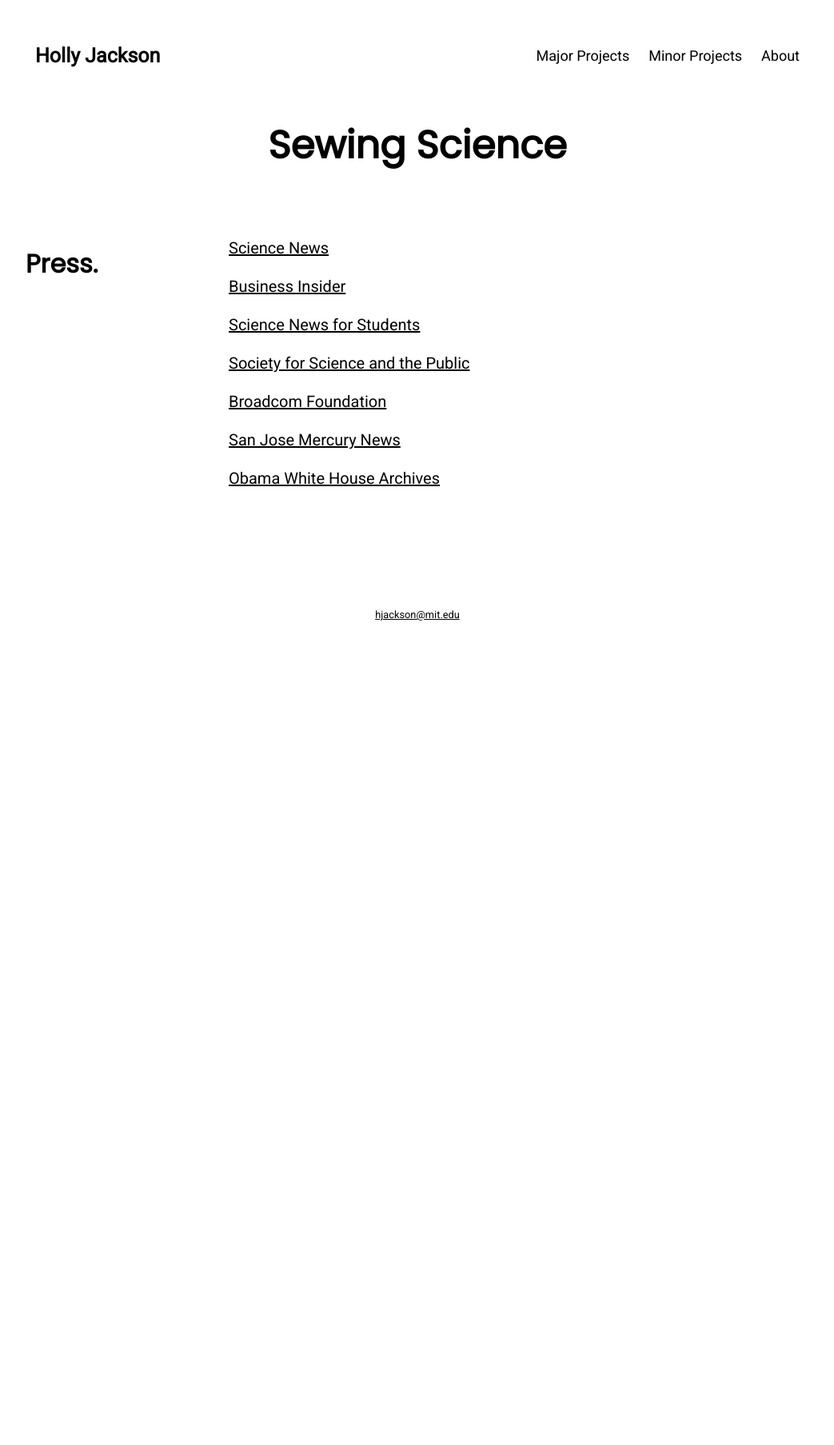
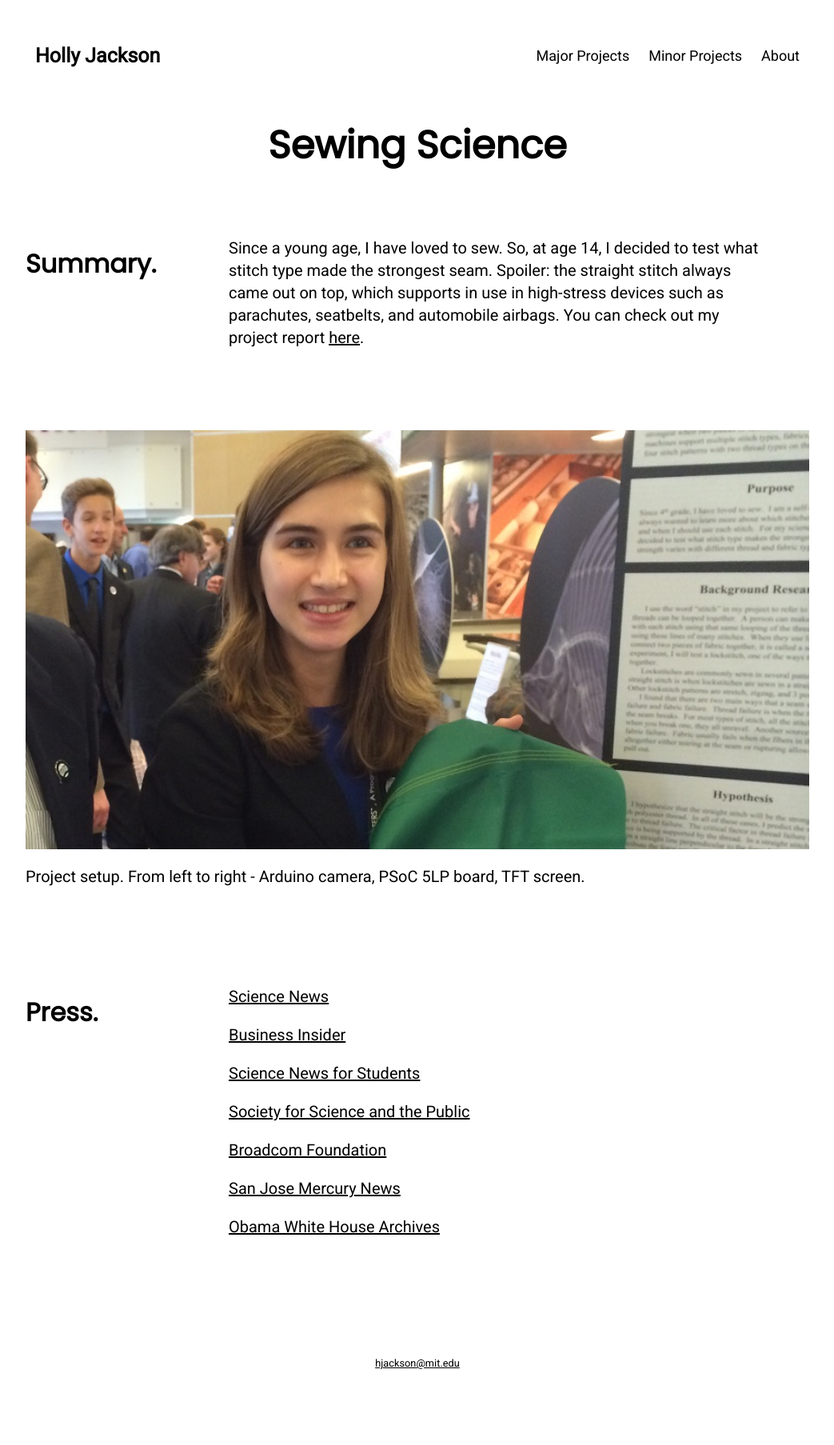
Before and after one commit to hollyjackson/hollyjackson.github.io, a Jekyll site: the page built from minor-projects/sewing-science/index.html, in a window 1280 px wide. Shown: the whole page at 80% size, without its empty margins (118-1161 px from the left). Built offline with Jekyll 4.4.1, drawn with Linux system fonts in a browser that asks for light colours; before the commit the page ends 900 px from its top, so only the background shows below that.

Commit message:
edits t blurbs

```diff
--- a/about/index.html
+++ b/about/index.html
@@ -10,5 +10,5 @@ menu: <a href="/">Major Projects</a><a href="/minor-projects">Minor Projects</a>
 
 <div class="about_container">
     <p>I’m a junior at MIT, pursuing a Bachelor’s in electrical engineering and computer science.</p>
-    <p>You can check out my resume <a class="active" href="/about/hmj_resume.pdf">here</a>.</p>
+    <p>You can check out my resume <a class="active" href="/about/hmj_resume.pdf" target="_blank">here</a>.</p>
 </div>
--- a/major-projects/topological-optimization/index.html
+++ b/major-projects/topological-optimization/index.html
@@ -37,7 +37,7 @@ menu: <a href="/">Major Projects</a><a href="/minor-projects">Minor Projects</a>
             <p style="text-align:left;"><a style="font-weight:bold;">Topological Optimization of a Cuboct Truss Structure Using a Genetic Algorithm</a><br>
             Holly Jackson<br>
             <a style="font-style:italic;">58th AIAA/ASCE/AHS/ASC Structures, Structural, Dynamics and Materials Conference, AIAA SciTech Forum and Exposition</a><br>
-            <a href="/major-projects/topological-optimization/HMJ_AIAA_2017.pdf">Conference Paper</a></p>
+            <a href="/major-projects/topological-optimization/HMJ_AIAA_2017.pdf" target="_blank">Conference Paper</a></p>
         </div>
     </div>
 </div>
--- a/minor-projects/image-processing/index.html
+++ b/minor-projects/image-processing/index.html
@@ -13,7 +13,7 @@ menu: <a href="/">Major Projects</a><a href="/minor-projects">Minor Projects</a>
     </div>
     <div class="column_grid right">
         <div class="content">
-            <p style="text-align:left;">In a final project for MIT class 6.115 (<a class="active" href="http://web.mit.edu/6.115/www/page/course-objectives.html" target="_blank">Microcomputer Project Lab</a>), I created a simple GUI to perform efficient image processing operations – such as blur, edge detection, and inversion – on images captured on the fly.  My setup includes only three parts: a PSoC 5LP board, a color TFT display with 320x240 pixel resolution, and an Arduino compatible color camera.</p>
+            <p style="text-align:left;">In Spring 2020, I took MIT class 6.115 (<a class="active" href="http://web.mit.edu/6.115/www/page/course-objectives.html" target="_blank">Microcomputer Project Lab</a>) taught by <a class="active" href="https://www.rle.mit.edu/people/directory/steven-leeb/" target="_blank">Dr. Steve Leeb</a>.  For the final project, I created a simple GUI to perform efficient image processing operations – such as blur, edge detection, and inversion – on images captured on the fly.  My setup includes only three parts: a PSoC 5LP board, a color TFT display with 320x240 pixel resolution, and an Arduino compatible color camera.</p>
             <p style="text-align:left;">Using the potentiometer and a button on the PSoC 5LP, the user can select from six menu options displayed on the TFT screen, including a "live" mode which continuously captures sequential images from the camera (rough every 0.87 seconds) and updates the TFT display until paused by a second button press.  Once she selects an image to process, she can iteratively apply image processing functions until she reaches a desired result.</p>
         </div>
     </div>
@@ -24,7 +24,8 @@ menu: <a href="/">Major Projects</a><a href="/minor-projects">Minor Projects</a>
     </div>
     <div class="column_grid right">
         <div class="content">
-            <p style="text-align:left;">My full final project report can be accessed <a class="active" href="/minor-projects/image-processing/6.115FinalProject_HMJ.pdf" target="_blank">here</a>.  Check out <a class="active" href="https://community.cypress.com/community/topics/cypress-community-blogs/cypress-university-alliance-blog/blog/2020/05/15/how-engineering-students-learn-while-sheltering-in-place" target="_blank">this blog post</a> from Cypress, the creator of PSoC, which mentions my project!</p>
+            <p style="text-align:left;">My full final project report can be accessed <a class="active" href="/minor-projects/image-processing/6.115FinalProject_HMJ.pdf" target="_blank">here</a>.</p>
+            <p style="text-align:left;">Check out <a class="active" href="https://community.cypress.com/community/topics/cypress-community-blogs/cypress-university-alliance-blog/blog/2020/05/15/how-engineering-students-learn-while-sheltering-in-place" target="_blank">this blog post</a> from Cypress, the creator of PSoC, which mentions my project!</p>
         </div>
     </div>
 </div>
--- a/minor-projects/sewing-science/index.html
+++ b/minor-projects/sewing-science/index.html
@@ -7,18 +7,40 @@ menu: <a href="/">Major Projects</a><a href="/minor-projects">Minor Projects</a>
 <div class="row_grid">
     <div class="column_grid left">
         <div class="content">
+            <h3 style="text-align:left">Summary.</h3>
+        </div>
+    </div>
+    <div class="column_grid right">
+        <div class="content">
+            <p style="text-align:left">Since a young age, I have loved to sew.  So, at age 14, I decided to test what stitch type made the strongest seam.  Spoiler: the straight stitch always came out on top, which supports in use in high-stress devices such as parachutes, seatbelts, and automobile airbags.  You can check out my project report <a class="active" href="/minor-projects/sewing-science/sewing-science-report.pdf" target="_blank">here</a>.</p>
+        </div>
+    </div>
+</div>
+
+<br><br>
+
+<div class="content">
+    <a href="https://www.sciencenewsforstudents.org/blog/eureka-lab/science-strongest-stitch" target="_blank"><img class="slides" src="/minor-projects/sewing-science/860-Holly-Jackson-Broadcom.jpg" alt="Setup" style="width:100%"></a>
+    <p style="text-align:left;">Project setup.  From left to right - Arduino camera, PSoC 5LP board, TFT screen.</p>
+</div>
+
+<br><br>
+
+<div class="row_grid">
+    <div class="column_grid left">
+        <div class="content">
             <h3 style="text-align:left">Press.</h3>
         </div>
     </div>
     <div class="column_grid right">
         <div class="content">
-            <p style="text-align:left"><a class="active" href="https://www.sciencenews.org/article/sewing-study-stitches-broadcom-prize">Science News</a></p>
-            <p style="text-align:left"><a class="active" href="https://www.businessinsider.com/14-year-old-won-25000-broadcom-masters-prize-studying-sewing-2014-11">Business Insider</a></p>
-            <p style="text-align:left"><a class="active" href="https://www.sciencenewsforstudents.org/blog/eureka-lab/science-strongest-stitch">Science News for Students</a></p>
-            <p style="text-align:left"><a class="active" href="https://www.societyforscience.org/blog/holly-jackson-broadcom-masters-top-winner/">Society for Science and the Public</a></p>
-            <p style="text-align:left"><a class="active" href="http://broadcomfoundation.org/stitching-with-stem-holly-jackson-14-awarded-2014-broadcom-masters-25000-grand-prize/">Broadcom Foundation</a></p>
-            <p style="text-align:left"><a class="active" href="https://www.mercurynews.com/2014/11/13/middle-schoolers-win-national-awards/">San Jose Mercury News</a></p>
-            <p style="text-align:left"><a class="active" href="https://obamawhitehouse.archives.gov/blog/2015/03/20/meet-exhibitors-2015-white-house-science-fair-1">Obama White House Archives</a></p>
+            <p style="text-align:left"><a class="active" href="https://www.sciencenews.org/article/sewing-study-stitches-broadcom-prize" target="_blank">Science News</a></p>
+            <p style="text-align:left"><a class="active" href="https://www.businessinsider.com/14-year-old-won-25000-broadcom-masters-prize-studying-sewing-2014-11" target="_blank">Business Insider</a></p>
+            <p style="text-align:left"><a class="active" href="https://www.sciencenewsforstudents.org/blog/eureka-lab/science-strongest-stitch" target="_blank">Science News for Students</a></p>
+            <p style="text-align:left"><a class="active" href="https://www.societyforscience.org/blog/holly-jackson-broadcom-masters-top-winner/" target="_blank">Society for Science and the Public</a></p>
+            <p style="text-align:left"><a class="active" href="http://broadcomfoundation.org/stitching-with-stem-holly-jackson-14-awarded-2014-broadcom-masters-25000-grand-prize/" target="_blank">Broadcom Foundation</a></p>
+            <p style="text-align:left"><a class="active" href="https://www.mercurynews.com/2014/11/13/middle-schoolers-win-national-awards/" target="_blank">San Jose Mercury News</a></p>
+            <p style="text-align:left"><a class="active" href="https://obamawhitehouse.archives.gov/blog/2015/03/20/meet-exhibitors-2015-white-house-science-fair-1" target="_blank">Obama White House Archives</a></p>
         </div>
     </div>
 </div>
```
Also changed, not shown: minor-projects/billiard-bots/index.html (+5 -5 lines), minor-projects/sewing-science/860-Holly-Jackson-Broadcom.jpg (added), 2 other files.
